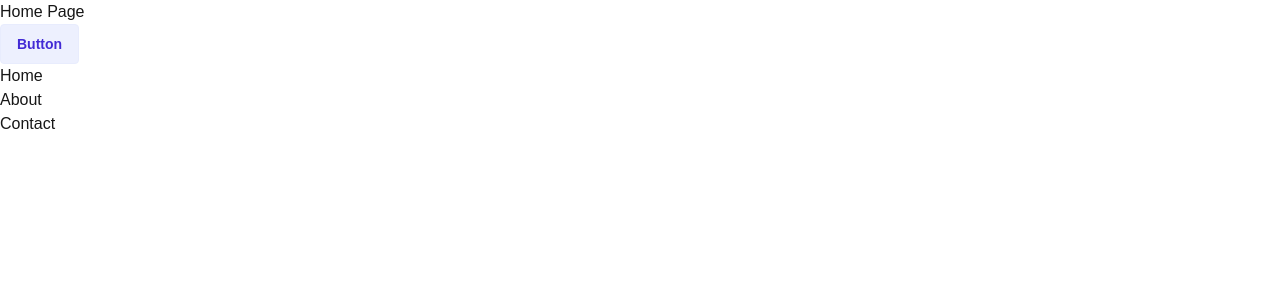
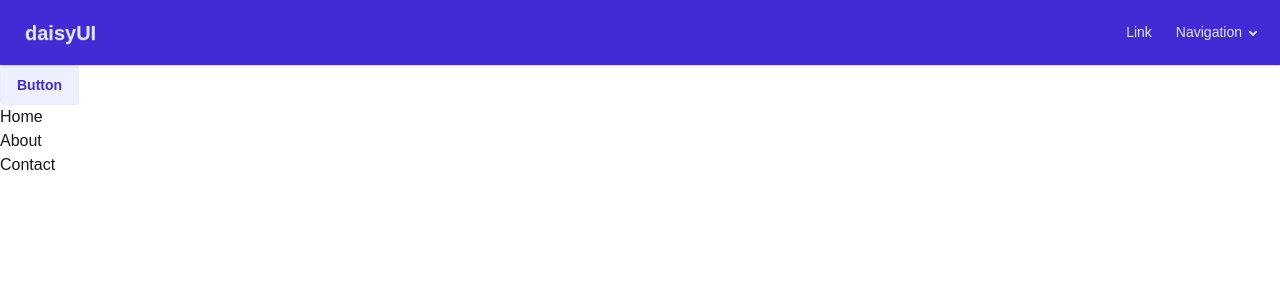
Before and after one commit to rourkescott27/NextJS, a Next.js app in the folder my-app/: page / in a window 1280 px wide. Shown: the top 300 px of the page. Built offline with nearby package versions, Linux system fonts and the light colour scheme.

Commit message:
added NextJS features
Made use of NextJS layout structure as well as meta data api

```diff
--- a/my-app/src/app/about/contact/page.jsx
+++ b/my-app/src/app/about/contact/page.jsx
@@ -1,3 +1,8 @@
+export const metadata = {
+  title: "Contact - My Next.js App",
+  description: "Generated by create next app and my brain",
+  keywords: "simple, nextjs, app, example",
+};
 
 const ContactPage = () => {
   return (
--- a/my-app/src/app/about/page.jsx
+++ b/my-app/src/app/about/page.jsx
@@ -1,4 +1,8 @@
-import React from "react";
+export const metadata = {
+  title: "About - My Next.js App",
+  description: "Generated by create next app and my brain",
+  keywords: "simple, nextjs, app, example",
+};
 
 const AboutPage = () => {
   return (
--- a/my-app/src/app/layout.js
+++ b/my-app/src/app/layout.js
@@ -1,5 +1,6 @@
 import { Geist, Geist_Mono } from "next/font/google";
 import "./globals.css";
+import Link from "next/link";
 
 const geistSans = Geist({
   variable: "--font-geist-sans",
@@ -12,8 +13,9 @@ const geistMono = Geist_Mono({
 });
 
 export const metadata = {
-  title: "Create Next App",
-  description: "Generated by create next app",
+  title: "My Next.js App",
+  description: "Generated by create next app and my brain",
+  keywords:"simple, nextjs, app, example"
 };
 
 export default function RootLayout({ children }) {
@@ -22,7 +24,37 @@ export default function RootLayout({ children }) {
       lang="en"
       className={`${geistSans.variable} ${geistMono.variable} h-full antialiased`}
     >
-      <body className="min-h-full flex flex-col">{children}</body>
+      <body className="min-h-full flex flex-col">
+        <div className="navbar bg-primary shadow-sm text-primary-content">
+          <div className="flex-1">
+            <a className="btn btn-ghost text-xl">daisyUI</a>
+          </div>
+          <div className="flex-none">
+            <ul className="menu menu-horizontal px-1">
+              <li>
+                <a>Link</a>
+              </li>
+              <li>
+                <details>
+                  <summary>Navigation</summary>
+                  <ul className="bg-base-100 rounded-t-none p-2">
+                    <li>
+                      <Link href="/">Home</Link>
+                    </li>
+                    <li>
+                      <Link href="/about">About</Link>
+                    </li>
+                    <li>
+                      <Link href="/about/contact">Contact</Link>
+                    </li>
+                  </ul>
+                </details>
+              </li>
+            </ul>
+          </div>
+        </div>
+        {children}
+      </body>
     </html>
   );
 }
--- a/my-app/src/app/page.js
+++ b/my-app/src/app/page.js
@@ -1,9 +1,14 @@
 import Link from "next/link";
+
+export const metadata = {
+  title: "Home - My Next.js App",
+  description: "Generated by create next app and my brain",
+  keywords: "simple, nextjs, app, example",
+};
 
 const HomePage = () => {
   return (
     <div>
-      <h1>Home Page</h1>
       <button className="btn btn-soft btn-primary">Button</button>
       <ul>
         <li>
```
